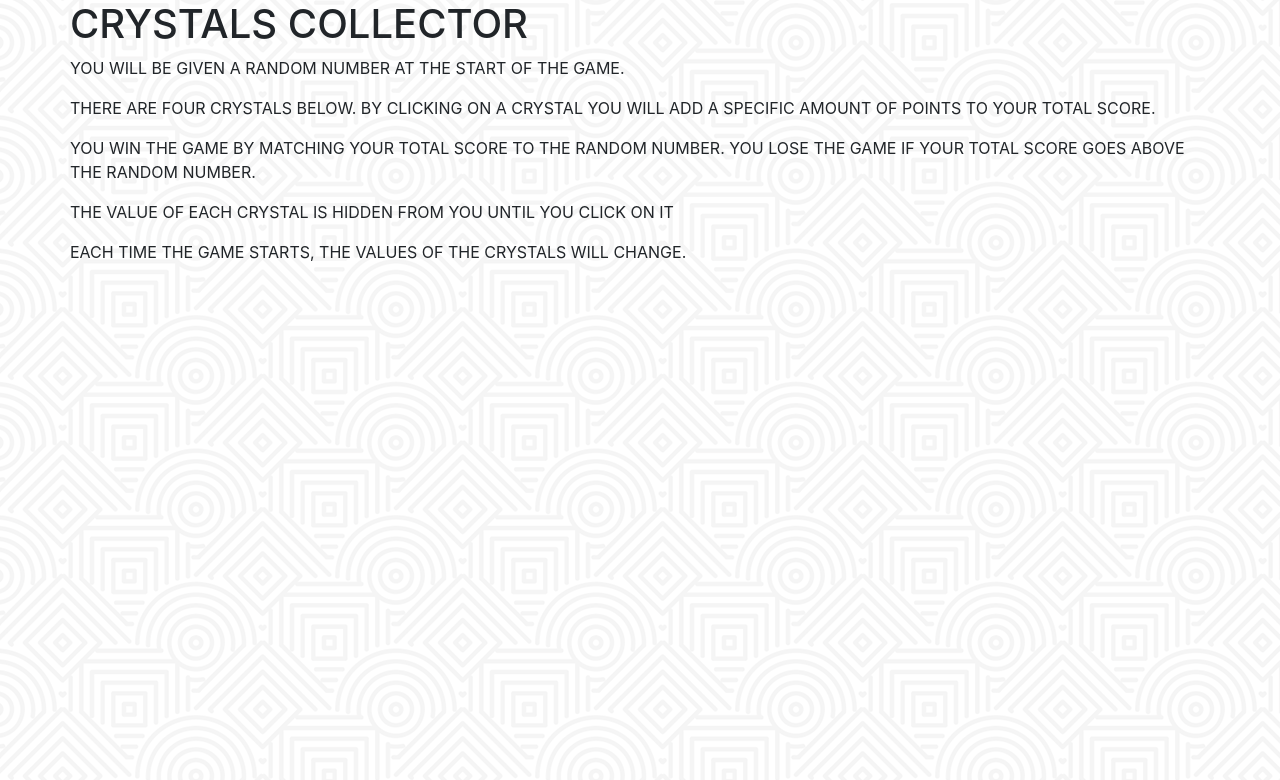
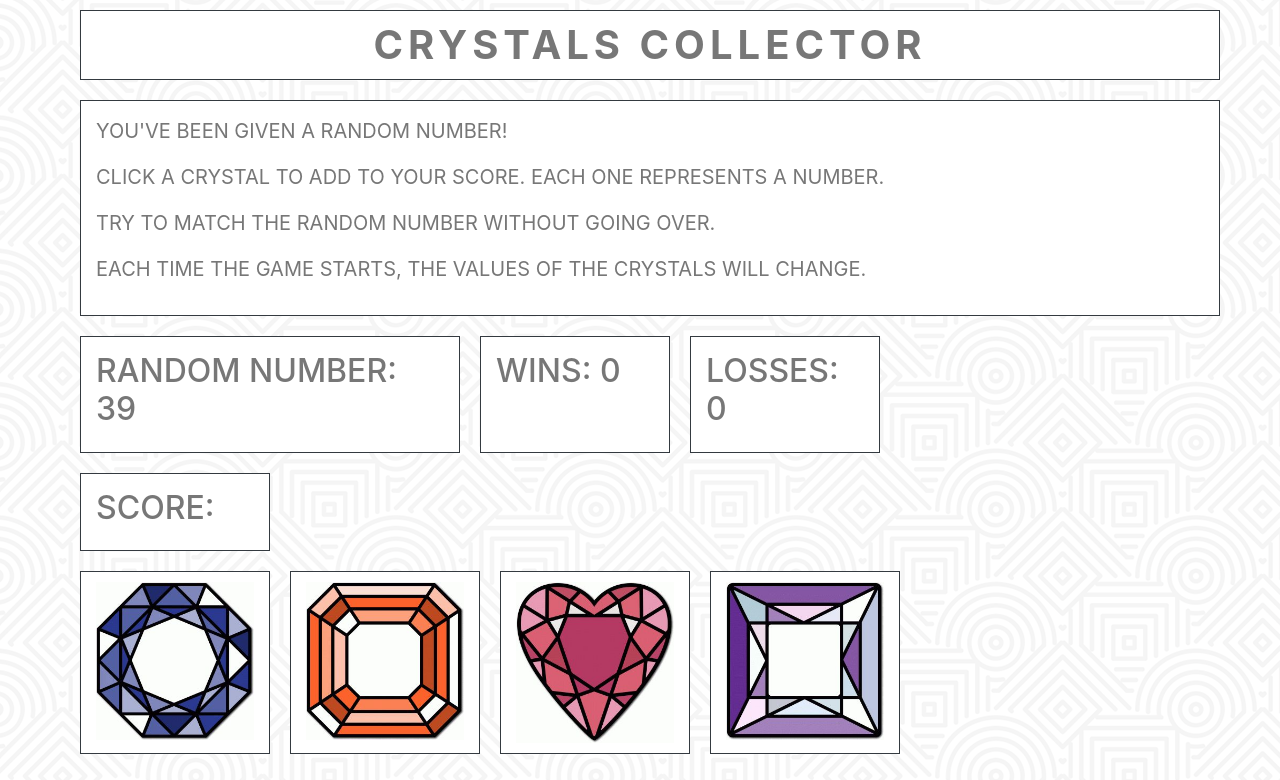
Before and after one commit to hawkguy1/unit-4-game, a plain HTML site: page index.html in a window 1280 px wide. Drawn offline with nearby package versions, Linux system fonts and the light colour scheme.

Commit message:
Final Commit

```diff
--- a/assets/css/style.css
+++ b/assets/css/style.css
@@ -1,3 +1,52 @@
 body {
     background-image: url(../images/hypnotize.png)
 }
+#title {
+    background-color: white;
+    color: #777777;
+    font-weight: bold;
+    text-align: center;
+    letter-spacing: 5px;
+    padding: 10px;
+    margin: 10px;
+}
+#instructions {
+    background-color: white;
+    color: #777777;
+    font-size: 20px;
+    padding: 15px;
+    margin: 10px;
+}
+#number {
+    background-color: white;
+    color: #777777;
+    padding: 15px;
+    margin: 10px;
+}
+
+#win {
+    background-color: white;
+    color: #777777;
+    padding: 15px;
+    margin: 10px;
+}
+
+#loss {
+    background-color: white;
+    color: #777777;
+    padding: 15px;
+    margin: 10px;
+}
+
+#score {
+    background-color: white;
+    color: #777777;
+    padding: 15px;
+    margin: 10px;
+}
+
+.col-lg-2 {
+    background-color: white;
+    padding: 10px;
+    margin: 10px;
+}
--- a/assets/javascript/game.js
+++ b/assets/javascript/game.js
@@ -0,0 +1,93 @@
+$(document).ready(function () {
+
+    // ----- RANDOM TARGET NUMBER TO START ----- //
+    var targetNum = Math.floor(Math.random() * 50 + 19);
+    // ----- SEND TO HTML ----- //
+    $('#randomNumber').text(targetNum);
+
+    // ----- DEFINING GLOBAL VARIABLES ----- //
+    var wins = 0;
+    var losses = 0;
+    var userClicks = 0;
+    // ----- SEND TO HTML ----- //
+    $('#numWins').text(wins);
+    $('#numLosses').text(losses);
+
+    // ----- GENERATING RANDOM VALUES FOR CRYSTALS ----- //
+    var gem1 = Math.floor(Math.random() * 9 + 1);
+    var gem2 = Math.floor(Math.random() * 9 + 1);
+    var gem3 = Math.floor(Math.random() * 9 + 1);
+    var gem4 = Math.floor(Math.random() * 9 + 1);
+
+    // ----- RESTARTING THE GAME AFTER A WIN OR LOSS ----- //
+    function restart() {
+        targetNum = Math.floor(Math.random() * 50 + 19);
+        $('#randomNumber').text(targetNum);
+        var gem1 = Math.floor(Math.random() * 9 + 1);
+        var gem2 = Math.floor(Math.random() * 9 + 1);
+        var gem3 = Math.floor(Math.random() * 9 + 1);
+        var gem4 = Math.floor(Math.random() * 9 + 1);
+        userClicks = 0;
+        $('#userScore').text(userClicks);
+    }
+
+    // ----- ADDER FUNCTIONS ----- //
+    function winner() {
+        wins++;
+        $('#numWins').text(wins);
+        restart();
+    }
+    function loser() {
+        losses++;
+        $('#numLosses').text(losses);
+        restart();
+    }
+
+    // ----- BLUE CRYSTAL CLICKS ----- //
+    $('#blue').on('click', function () {
+        userClicks = userClicks + gem1;
+        $('#userScore').text(userClicks);
+        if (userClicks === targetNum) {
+            winner();
+        }
+        else if (userClicks > targetNum) {
+            loser();
+        }
+    });
+
+    // ----- ORANGE CRYSTAL CLICKS ----- //
+    $('#orange').on('click', function () {
+        userClicks = userClicks + gem2;
+        $('#userScore').text(userClicks);
+        if (userClicks === targetNum) {
+            winner();
+        }
+        else if (userClicks > targetNum) {
+            loser();
+        }
+    });
+
+    // ----- HEART CRYSTAL CLICKS ----- //
+    $('#heart').on('click', function () {
+        userClicks = userClicks + gem3;
+        $('#userScore').text(userClicks);
+        if (userClicks === targetNum) {
+            winner();
+        }
+        else if (userClicks > targetNum) {
+            loser();
+        }
+    });
+
+    // ----- PURPLE CRYSTAL CLICKS ----- //
+    $('#purple').on('click', function () {
+        userClicks = userClicks + gem4;
+        $('#userScore').text(userClicks);
+        if (userClicks === targetNum) {
+            winner();
+        }
+        else if (userClicks > targetNum) {
+            loser();
+        }
+    });
+});
--- a/index.html
+++ b/index.html
@@ -6,30 +6,74 @@
     <link rel="stylesheet" href="assets/css/reset.css">
     <link rel="stylesheet" href="https://stackpath.bootstrapcdn.com/bootstrap/4.1.3/css/bootstrap.min.css" integrity="sha384-MCw98/SFnGE8fJT3GXwEOngsV7Zt27NXFoaoApmYm81iuXoPkFOJwJ8ERdknLPMO"
         crossorigin="anonymous">
+    <script src="https://code.jquery.com/jquery-3.2.1.js" integrity="sha256-DZAnKJ/6XZ9si04Hgrsxu/8s717jcIzLy3oi35EouyE=" crossorigin="anonymous"></script>
     <script src="assets/javascript/game.js"></script>
 </head>
 
 <body>
     <div class="container">
         <div class="row">
-            <h1>CRYSTALS COLLECTOR</h1>
+            <!-- HEADER -->
+            <h1 id="title" class="col-lg-12 border border-dark">CRYSTALS COLLECTOR</h1>
         </div>
     </div>
     <div class="container">
         <div class="row">
-            <p>YOU WILL BE GIVEN A RANDOM NUMBER AT THE START OF THE GAME.</P>
-            <br/>
-            <p>THERE ARE FOUR CRYSTALS BELOW. BY CLICKING ON A CRYSTAL YOU WILL ADD A SPECIFIC AMOUNT OF POINTS TO YOUR TOTAL
-                SCORE.</p>
-            <br/>
-            <p>YOU WIN THE GAME BY MATCHING YOUR TOTAL SCORE TO THE RANDOM NUMBER. YOU LOSE THE GAME IF YOUR TOTAL SCORE GOES
-                ABOVE THE RANDOM NUMBER.</p>
-            <br/>
-            <p>THE VALUE OF EACH CRYSTAL IS HIDDEN FROM YOU UNTIL YOU CLICK ON IT</p>
-            <br/>
-            <p>EACH TIME THE GAME STARTS, THE VALUES OF THE CRYSTALS WILL CHANGE.</p>
+            <div id="instructions" class="col-lg-12 border border-dark">
+                <p>YOU'VE BEEN GIVEN A RANDOM NUMBER!</p>
+                <p>CLICK A CRYSTAL TO ADD TO YOUR SCORE. EACH ONE REPRESENTS A NUMBER.</p>
+                <p>TRY TO MATCH THE RANDOM NUMBER WITHOUT GOING OVER.</p>
+                <p>EACH TIME THE GAME STARTS, THE VALUES OF THE CRYSTALS WILL CHANGE.</p>
+            </div>
         </div>
-    </div>
+
+        <div class="row">
+            <div id="number" class="col-lg-4 border border-dark">
+                <h2>RANDOM NUMBER:
+                    <span id="randomNumber"></span>
+                </h2>
+            </div>
+            <div id="win" class="col-lg-2 border border-dark">
+                <h2>WINS:
+                    <span id="numWins"></span>
+                </h2>
+            </div>
+            <div id="loss" class="col-lg-2 border border-dark">
+                <h2>LOSSES:
+                    <span id="numLosses"></span>
+                </h2>
+            </div>
+        </div>
+        <div class="row">
+            <div id="score" class="col-lg-2 border border-dark">
+                <h2>SCORE:
+                    <span id="userScore"></span>
+                </h2>
+            </div>
+            </h2>
+        </div>
+        <div class="row">
+            <div class="col-lg-2 border border-dark">
+                <div class="crystals">
+                    <img id="blue" src="assets/images/blue.jpg" alt="Blue Crystal" style="width:100%">
+                </div>
+            </div>
+            <div class="col-lg-2 border border-dark">
+                <div class="crystals">
+                    <img id="orange" src="assets/images/orange.jpg" alt="Orange Crystal" style="width:100%">
+                </div>
+            </div>
+            <div class="col-lg-2 border border-dark">
+                <div class="crystals">
+                    <img id="heart" src="assets/images/heart.jpg" alt="Heart Crystal" style="width:100%">
+                </div>
+            </div>
+            <div class="col-lg-2 border border-dark">
+                <div class="crystals">
+                    <img id="purple" src="assets/images/purple.jpg" alt="Purple Crystal" style="width:100%">
+                </div>
+            </div>
+        </div>
 
 </body>
 
```
Also changed, not shown: assets/images/blue.jpg (added), assets/images/heart.jpg (added), assets/images/orange.jpg (added), assets/images/purple.jpg (added).
